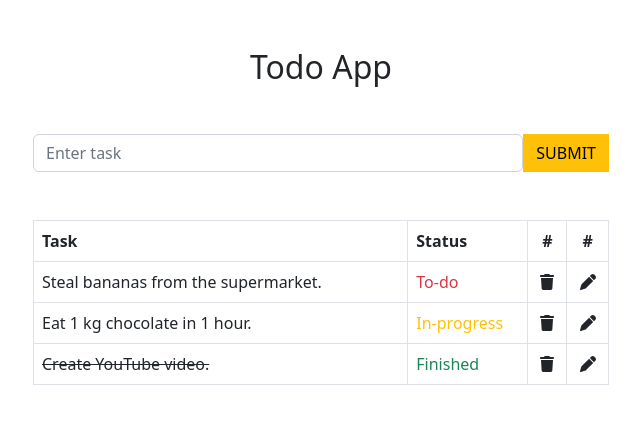
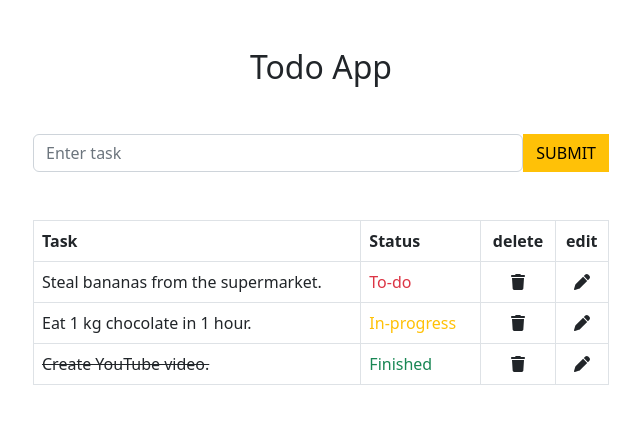
Before and after one commit to donyortech/todo-app, a Vue app: page / in a window 1280 px wide. Shown: the top 424 px of the page, without its empty margins (319-959 px from the left). Built offline with nearby package versions, Linux system fonts and the light colour scheme.

Commit message:
no changed

```diff
--- a/src/components/TodoApp.vue
+++ b/src/components/TodoApp.vue
@@ -3,7 +3,7 @@
     <!-- Heading -->
     <h2 class="text-center mt-5">Todo App</h2>
 
-    <!-- Input -->
+    <!-- Inputs -->
     <div class="d-flex mt-5">
       <input
         type="text"
@@ -22,8 +22,8 @@
         <tr>
           <th scope="col">Task</th>
           <th scope="col" style="width: 120px">Status</th>
-          <th scope="col" class="text-center">#</th>
-          <th scope="col" class="text-center">#</th>
+          <th scope="col" class="text-center">delete</th>
+          <th scope="col" class="text-center">edit</th>
         </tr>
       </thead>
       <tbody>
@@ -75,7 +75,6 @@
       editedTask: null,
       statuses: ["to-do", "in-progress", "finished"],
 
-      /* Status could be: 'to-do' / 'in-progress' / 'finished' */
       tasks: [
         {
           name: "Steal bananas from the supermarket.",
@@ -94,49 +93,32 @@
   },
 
   methods: {
-    /**
-     * Capitalize first character
-     */
     capitalizeFirstChar(str) {
       return str.charAt(0).toUpperCase() + str.slice(1);
     },
 
-    /**
-     * Change status of task by index
-     */
     changeStatus(index) {
       let newIndex = this.statuses.indexOf(this.tasks[index].status);
       if (++newIndex > 2) newIndex = 0;
       this.tasks[index].status = this.statuses[newIndex];
     },
 
-    /**
-     * Deletes task by index
-     */
     deleteTask(index) {
       this.tasks.splice(index, 1);
     },
 
-    /**
-     * Edit task
-     */
     editTask(index) {
       this.task = this.tasks[index].name;
       this.editedTask = index;
     },
 
-    /**
-     * Add / Update task
-     */
     submitTask() {
       if (this.task.length === 0) return;
 
-      /* We need to update the task */
       if (this.editedTask != null) {
         this.tasks[this.editedTask].name = this.task;
         this.editedTask = null;
       } else {
-        /* We need to add new task */
         this.tasks.push({
           name: this.task,
           status: "todo",
@@ -154,13 +136,12 @@
   cursor: pointer;
 }
 .noselect {
-  -webkit-touch-callout: none; /* iOS Safari */
-  -webkit-user-select: none; /* Safari */
-  -khtml-user-select: none; /* Konqueror HTML */
-  -moz-user-select: none; /* Old versions of Firefox */
-  -ms-user-select: none; /* Internet Explorer/Edge */
-  user-select: none; /* Non-prefixed version, currently
-                                  supported by Chrome, Edge, Opera and Firefox */
+  -webkit-touch-callout: none;
+  -webkit-user-select: none;
+  -khtml-user-select: none;
+  -moz-user-select: none;
+  -ms-user-select: none;
+  user-select: none;
 }
 .line-through {
   text-decoration: line-through;
```
